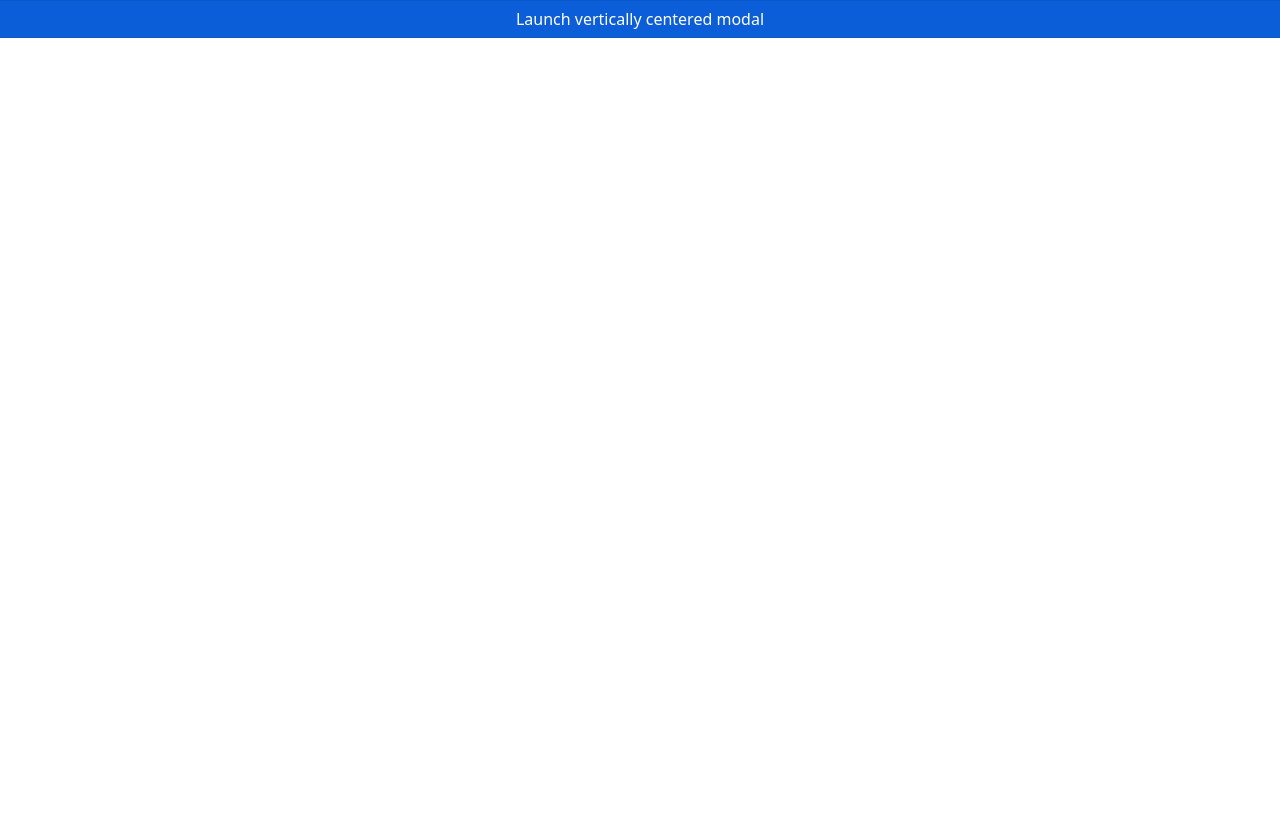
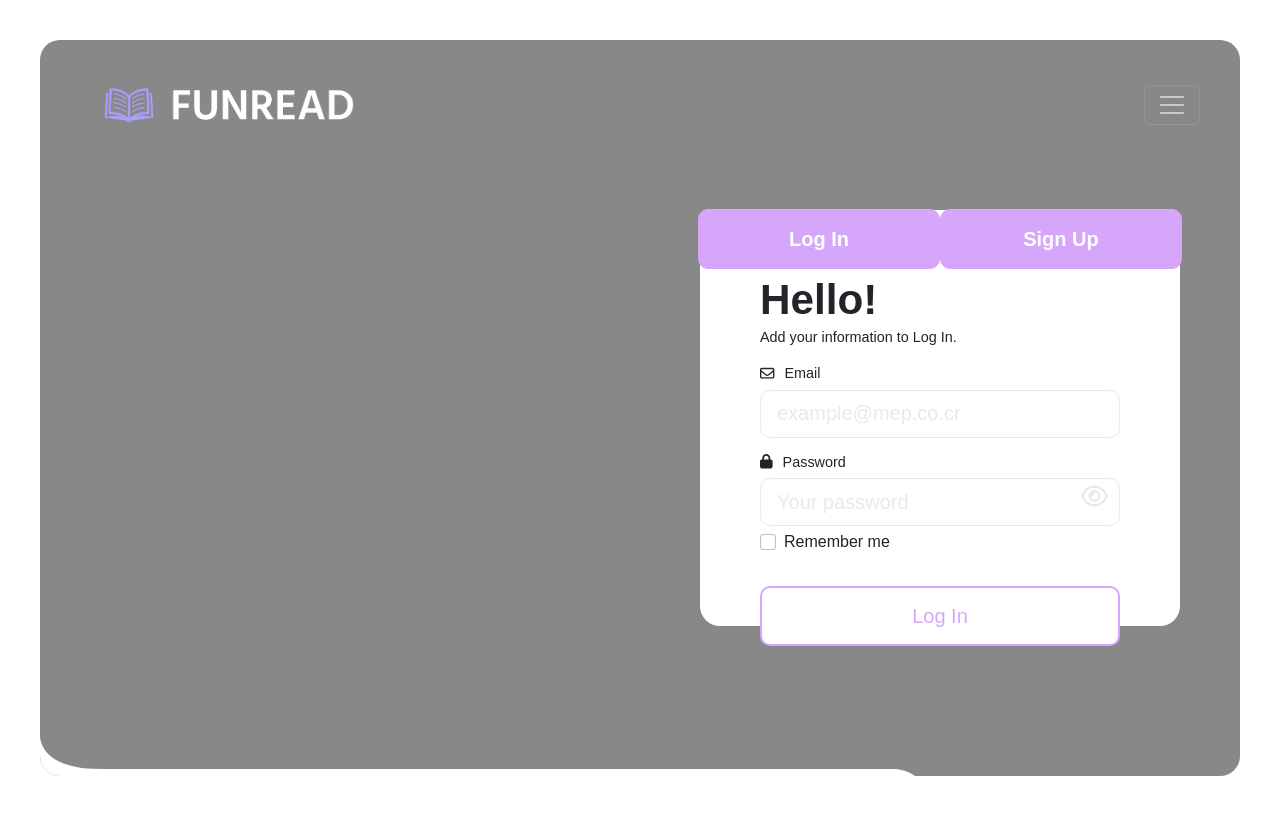
Before and after one commit to Funread/funread, a React (Create React App) app in the folder frontend/: page / in a window 1280 px wide. Built offline with nearby package versions, Linux system fonts and the light colour scheme.

Commit message:
FR-83: Added wizard and routing MyLibrary/Wizard

```diff
--- a/frontend/package.json
+++ b/frontend/package.json
@@ -20,6 +20,7 @@
     "react": "^18.2.0",
     "react-bootstrap": "^2.5.0",
     "react-dom": "^18.2.0",
+    "react-router-dom": "^6.4.1",
     "react-scripts": "5.0.1",
     "swiper": "^8.4.2",
     "web-vitals": "^2.1.4"
--- a/frontend/src/Components/LandingPage/LandingPage.jsx
+++ b/frontend/src/Components/LandingPage/LandingPage.jsx
@@ -1,5 +1,5 @@
 import React from "react";
-import {Row, Col} from "react-bootstrap";
+import { Row, Col } from "react-bootstrap";
 import "../../App.css";
 import Wizard from "../Shared/Wizard/Wizard";
 import Header from "../Shared/Header/Header";
@@ -9,28 +9,26 @@ import WelcomeFooter from "../Shared/WelcomeFooter/WelcomeFooter";
 import "./LandingPage.css";
 import LogIn from "../LogIn/LogIn";
 import { useState } from "react";
-
+import { Routes, Route, Link } from "react-router-dom";
 
 function LandingPage() {
   const [login, setLogin] = useState(true);
   const [signup, setSignup] = useState(false);
   return (
     <div>
-      {/* <div className="background" style={{ backgroundColor: "#ffffff" }}>
+      <div className="background" style={{ backgroundColor: "#888888" }}>
         <Header />
-        <MyLibrary />
-        {/*login ? <LogIn setLogin={setLogin} setSignup={setSignup} /> : null*/}
-        {/*login ? <WelcomeFooter message={"Welcome Back!"} /> : null*/}
-        {/*signup ? <SignUp setSignup={setSignup} setLogin={setLogin} /> : null*/}
-        {/*signup ? <WelcomeFooter message={"Welcome!"} /> : null*/}
-      {/*</div> */}
-
-      <Col>
-        <Row>
-          <Wizard />
-        </Row>
-      </Col>
-
+        <div>
+          <Routes>
+            <Route exact path="/MyLibrary" element={<MyLibrary />} />
+            <Route exact path="/Wizard" element={<Wizard />} />
+          </Routes>
+        </div>
+        {login ? <LogIn setLogin={setLogin} setSignup={setSignup} /> : null}
+        {login ? <WelcomeFooter message={"Welcome Back!"} /> : null}
+        {signup ? <SignUp setSignup={setSignup} setLogin={setLogin} /> : null}
+        {signup ? <WelcomeFooter message={"Welcome!"} /> : null}
+      </div>
     </div>
   );
 }
--- a/frontend/src/index.js
+++ b/frontend/src/index.js
@@ -4,12 +4,15 @@ import "./index.css";
 import reportWebVitals from "./reportWebVitals";
 import "bootstrap/dist/css/bootstrap.min.css";
 import LandingPage from "./Components/LandingPage/LandingPage";
+import { BrowserRouter } from "react-router-dom";
 
 const root = ReactDOM.createRoot(document.getElementById("root"));
 root.render(
-  <React.StrictMode>
-    <LandingPage />
-  </React.StrictMode>
+  <BrowserRouter>
+    <React.StrictMode>
+      <LandingPage />
+    </React.StrictMode>
+  </BrowserRouter>
 );
 
 // If you want to start measuring performance in your app, pass a function
```
Also changed, not shown: 1 other file (tests, documents, lock files or other folders).
